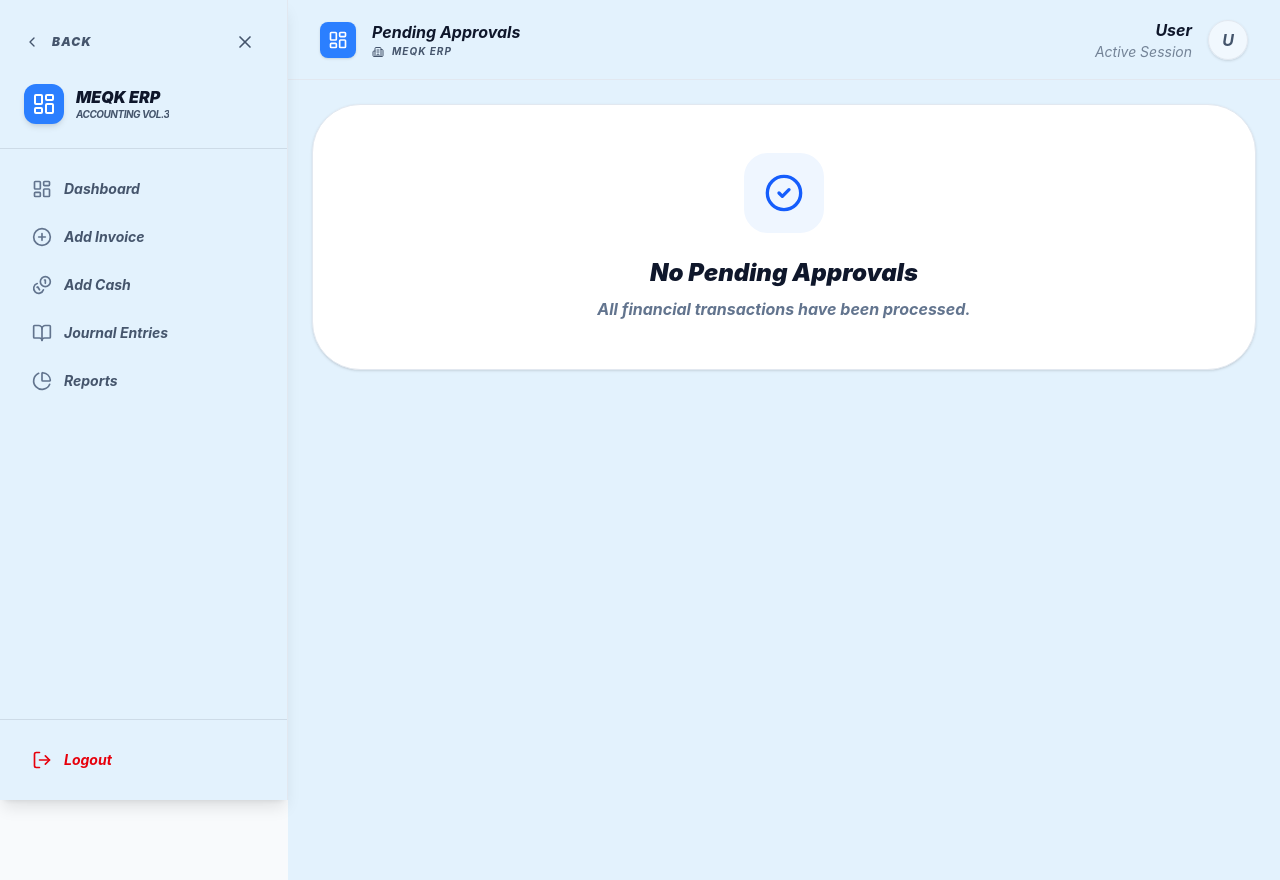
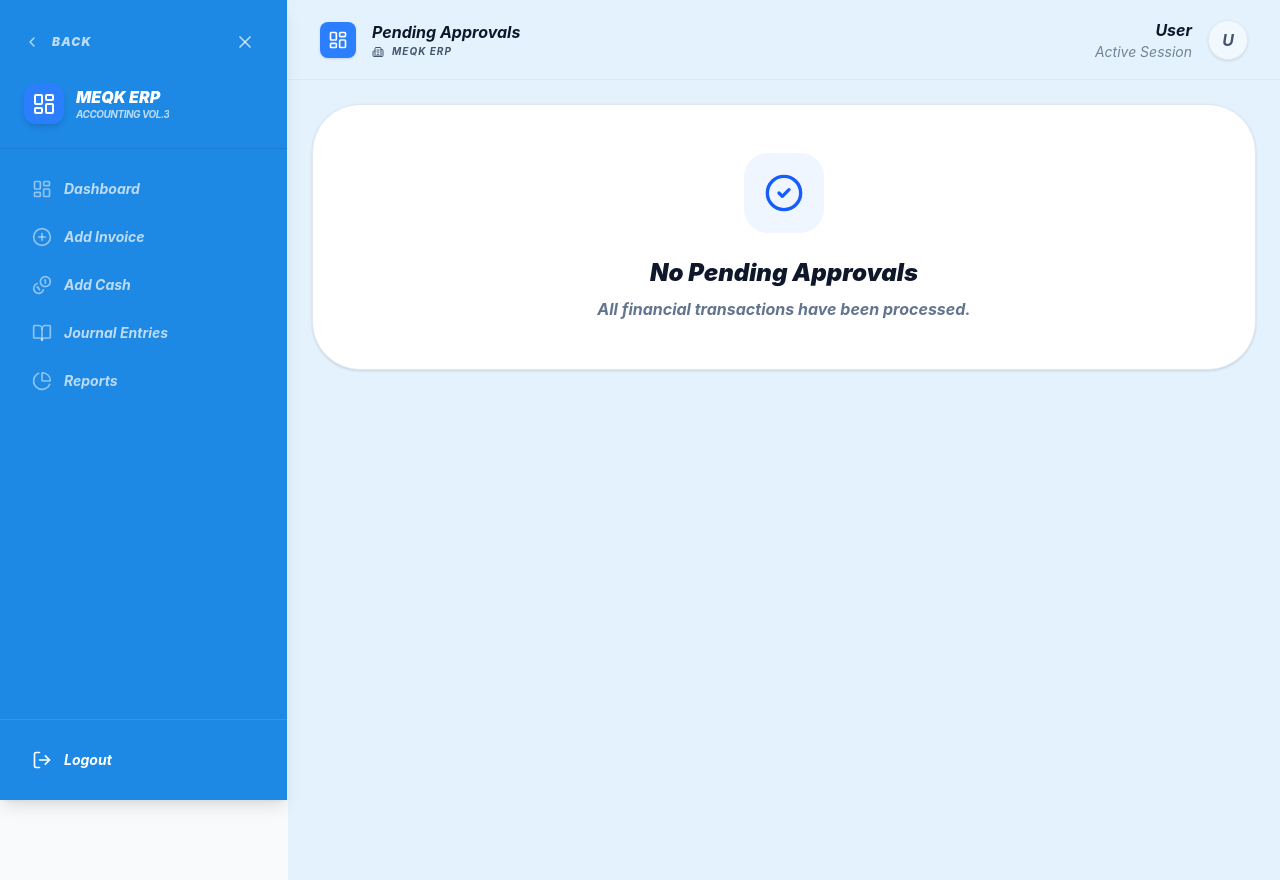
Before and after one commit to Michaelisha/Meqk-Accounting-Vol.3, a Next.js app: page /finance/approvals in a window 1280 px wide. Built offline with nearby package versions, Linux system fonts and the light colour scheme.

Commit message:
Update department-layout.tsx

```diff
--- a/components/department-layout.tsx
+++ b/components/department-layout.tsx
@@ -52,6 +52,14 @@ const moduleThemes = {
   fleet: 'bg-[#F3E5F5]',
 };
 
+const sidebarThemes = {
+  management: 'bg-[#FBC02D]',
+  finance: 'bg-[#1E88E5]',
+  operations: 'bg-[#43A047]',
+  hr: 'bg-[#FB8C00]',
+  fleet: 'bg-[#8E24AA]',
+};
+
 export default function DepartmentLayout({ children, theme, title, navigation }: DepartmentLayoutProps) {
   const { user, userData, userRole } = useAuth();
   const pathname = usePathname();
@@ -66,21 +74,21 @@ export default function DepartmentLayout({ children, theme, title, navigation }:
     <div className="min-h-screen bg-slate-50 flex">
       {/* Sidebar */}
       <aside className={cn(
-        "border-r border-slate-200 flex flex-col sticky top-0 h-screen transition-all duration-300 z-50 shadow-lg",
-        moduleThemes[theme],
+        "border-r border-slate-200 flex flex-col sticky top-0 h-screen transition-all duration-300 z-50 shadow-lg text-white",
+        sidebarThemes[theme],
         collapsed ? "w-20" : "w-72"
       )}>
         <div className="p-6 border-b border-slate-900/10">
           <div className="flex items-center justify-between mb-6">
             {!collapsed && (
-              <Link href="/departments" className="flex items-center gap-3 text-slate-600 hover:text-slate-900 transition-colors">
+              <Link href="/departments" className="flex items-center gap-3 text-white/70 hover:text-white transition-colors">
                 <ChevronLeft className="w-4 h-4" />
                 <span className="text-xs font-black uppercase tracking-widest">Back</span>
               </Link>
             )}
             <button
               onClick={() => setCollapsed(!collapsed)}
-              className="p-2 hover:bg-black/5 rounded-xl transition-colors text-slate-600 hover:text-slate-900"
+              className="p-2 hover:bg-white/10 rounded-xl transition-colors text-white/70 hover:text-white"
             >
               {collapsed ? <Menu className="w-5 h-5" /> : <X className="w-5 h-5" />}
             </button>
@@ -92,8 +100,8 @@ export default function DepartmentLayout({ children, theme, title, navigation }:
             </div>
             {!collapsed && (
               <div className="overflow-hidden">
-                <h1 className="font-black text-slate-900 italic leading-tight truncate">MEQK ERP</h1>
-                <p className="text-[10px] text-slate-600 uppercase font-bold tracking-tighter truncate">Accounting Vol.3</p>
+                <h1 className="font-black text-white italic leading-tight truncate">MEQK ERP</h1>
+                <p className="text-[10px] text-white/70 uppercase font-bold tracking-tighter truncate">Accounting Vol.3</p>
               </div>
             )}
           </div>
@@ -107,11 +115,11 @@ export default function DepartmentLayout({ children, theme, title, navigation }:
                 <div className={cn(
                   "flex items-center gap-3 px-4 py-3.5 rounded-2xl font-bold transition-all group",
                   isActive
-                    ? "bg-white/40 text-slate-900 shadow-sm"
-                    : "text-slate-600 hover:bg-white/20 hover:text-slate-900",
+                    ? "bg-white/20 text-white shadow-sm"
+                    : "text-white/70 hover:bg-white/10 hover:text-white",
                   collapsed && "justify-center px-0"
                 )}>
-                  <item.icon className={cn("w-5 h-5 shrink-0", isActive ? "text-slate-900" : "text-slate-500 group-hover:text-slate-900")} />
+                  <item.icon className={cn("w-5 h-5 shrink-0", isActive ? "text-white" : "text-white/50 group-hover:text-white")} />
                   {!collapsed && <span className="text-sm truncate">{item.name}</span>}
                 </div>
               </Link>
@@ -119,11 +127,11 @@ export default function DepartmentLayout({ children, theme, title, navigation }:
           })}
         </nav>
 
-        <div className="p-4 border-t border-slate-900/10">
+        <div className="p-4 border-t border-white/10">
           <button
             onClick={handleLogout}
             className={cn(
-              "w-full flex items-center gap-3 px-4 py-3.5 rounded-2xl font-bold text-red-600 hover:bg-red-50/50 transition-all",
+              "w-full flex items-center gap-3 px-4 py-3.5 rounded-2xl font-bold text-white hover:bg-white/10 transition-all",
               collapsed && "justify-center px-0"
             )}
           >
```
